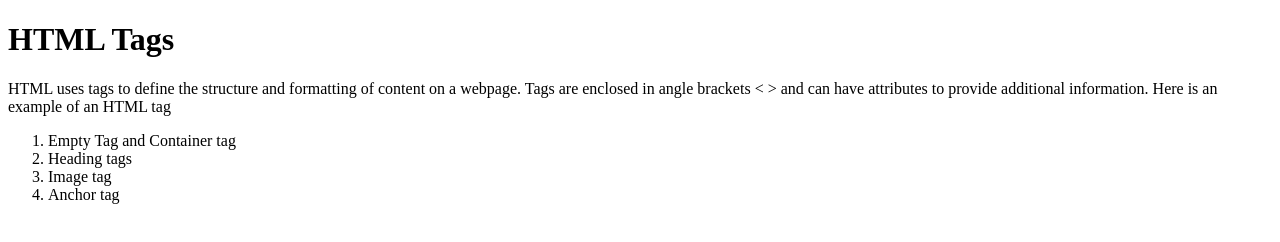
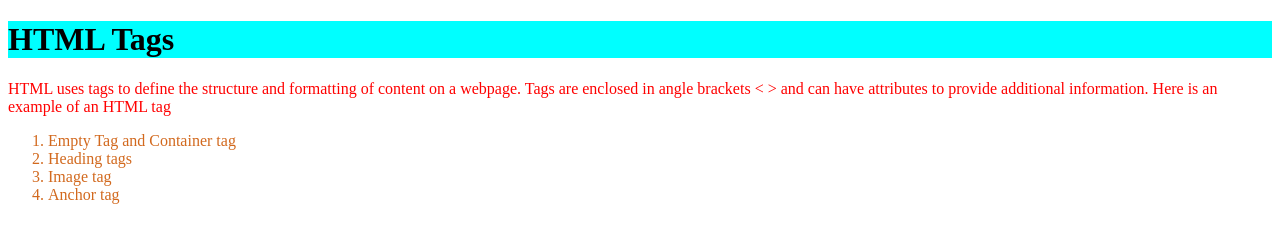
Before and after one commit to prathamagre/icp8.0-assignment-12, a plain HTML site: page tags.html in a window 1280 px wide. Drawn offline with Linux system fonts and the light colour scheme.

Commit message:
added css in tags page

```diff
--- a/tags.html
+++ b/tags.html
@@ -7,11 +7,11 @@
     <link rel="stylesheet" href="stylesheet.css"/>
 </head>
 <body>
-    <h1>HTML Tags</h1>
+    <h1 class="head-bg-color">HTML Tags</h1>
 
-    <p>HTML uses tags to define the structure and formatting of content on a webpage. Tags are enclosed in angle brackets < > and can have attributes to provide additional information. Here is an example of an HTML tag</p>
+    <p class="paragraph">HTML uses tags to define the structure and formatting of content on a webpage. Tags are enclosed in angle brackets < > and can have attributes to provide additional information. Here is an example of an HTML tag</p>
 
-    <ol>
+    <ol class="text">
         <li>Empty Tag and Container tag</li>
         <li>Heading tags</li>
         <li>Image tag</li>
```
